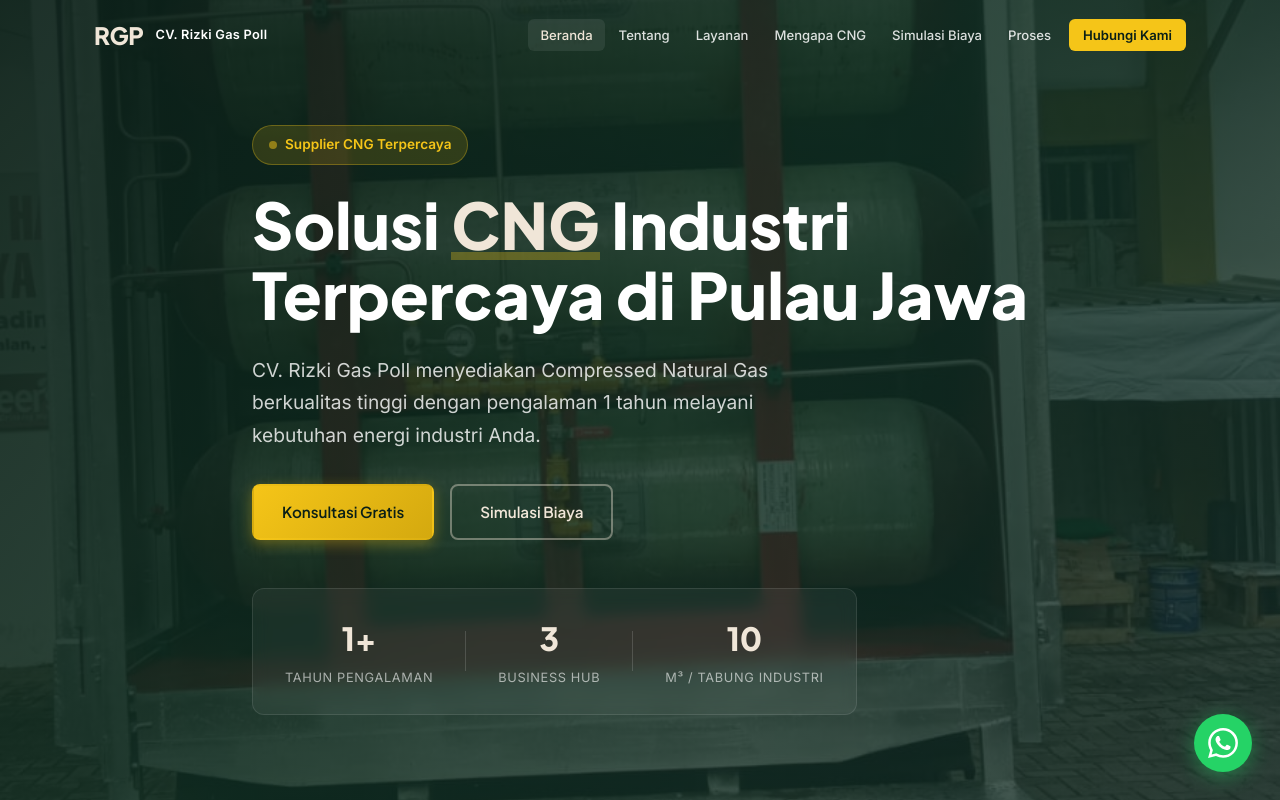
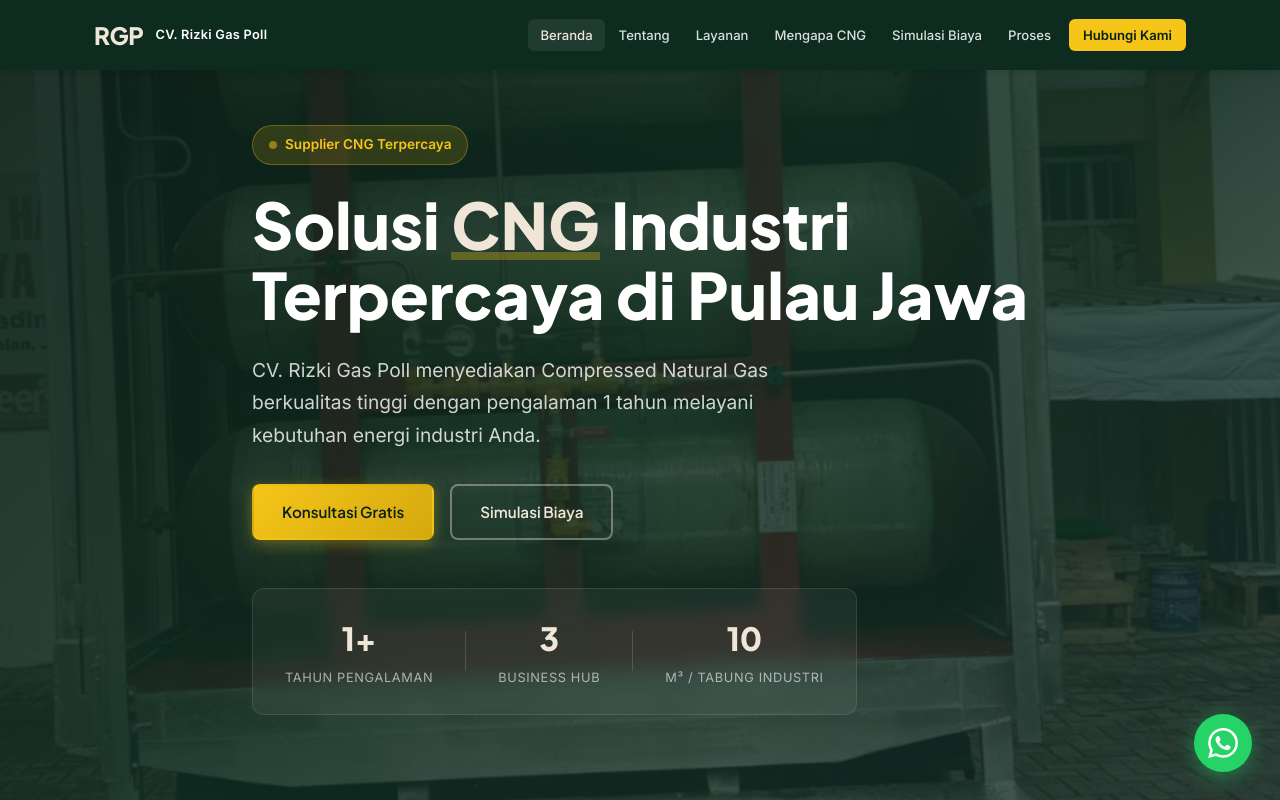
Before and after one commit to IdrusShahab/rgp-website, a plain HTML site: page index.html in a window 1280 px wide. Shown: the top 800 px of the page. Drawn offline with Linux system fonts and the light colour scheme.

Commit message:
Fix navbar: always solid green to prevent content bleed-through on scroll

```diff
--- a/css/style.css
+++ b/css/style.css
@@ -212,12 +212,12 @@
   right: 0;
   z-index: 1000;
   padding: 16px 0;
-  background: transparent;
-  transition: background 0.3s ease, padding 0.3s ease, box-shadow 0.3s ease;
+  background-color: var(--green-800);
+  box-shadow: var(--shadow-md);
+  transition: padding 0.3s ease, box-shadow 0.3s ease;
 }
 
 .navbar.scrolled {
-  background: var(--green-800);
   padding: 12px 0;
   box-shadow: var(--shadow-lg);
 }
```
